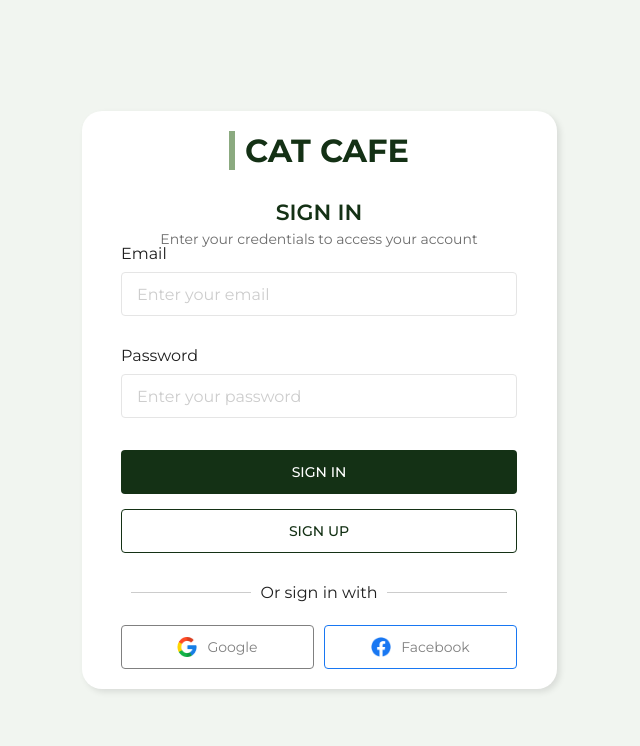
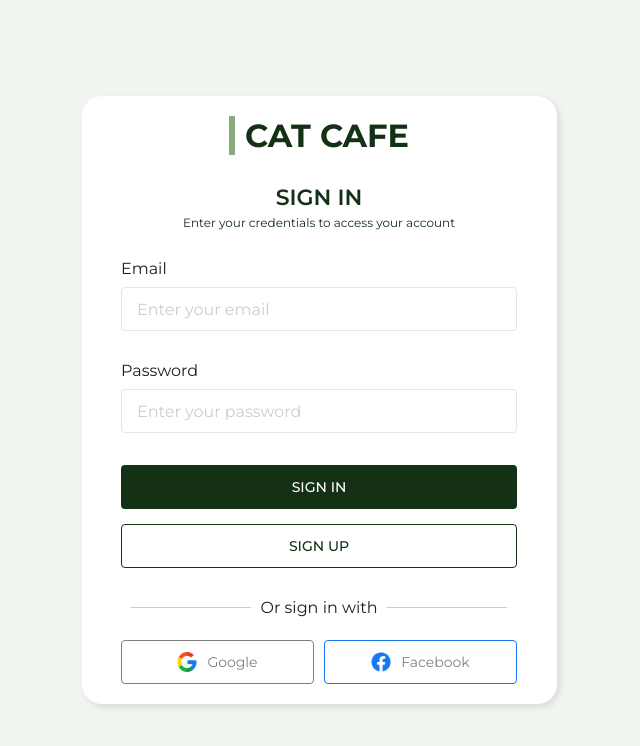
Before and after one commit to gabriellaribeirocosta/Cat-Cafe, a React (Vite) app in the folder frontend/: page /login in a window 1280 px wide. Shown: the top 746 px of the page, without its empty margins (321-961 px from the left). Built offline with nearby package versions, Linux system fonts and the light colour scheme; no server answers.

Commit message:
fix: Bugs fixed from last commit

```diff
--- a/frontend/src/components/SectionHeader/index.tsx
+++ b/frontend/src/components/SectionHeader/index.tsx
@@ -3,13 +3,16 @@ import styles from './style.module.css'
 interface SectionHeaderProps {
     title: string;
     text: string;
+    ClassName?: string;
+    textClassName?: string;
+    titleClassName?: string;
 }
 
-const SectionHeader: React.FC<SectionHeaderProps> = ({ title, text }) => {
+const SectionHeader: React.FC<SectionHeaderProps> = ({ title, text, ClassName, textClassName, titleClassName }) => {
   return (
-    <div>
-        <h1 className={`${styles.title}`}>{title}</h1>
-        <p className={`${styles.text}`}>{text}</p>
+    <div className={`${ClassName}`}>
+        <h1 className={`${styles.title} ${titleClassName}`}>{title}</h1>
+        <p className={`${styles.text} ${textClassName}`}>{text}</p>
     </div>
   );
 };
--- a/frontend/src/pages/SignIn/index.tsx
+++ b/frontend/src/pages/SignIn/index.tsx
@@ -73,7 +73,7 @@ const SignIn = () => {
         <SectionHeader
           title="SIGN IN"
           text="Enter your credentials to access your account"
-          className={styles.sectionHeader}
+          ClassName={styles.sectionHeader}
           titleClassName={styles.sectionTitle}
           textClassName={styles.sectionText}
         />
```
